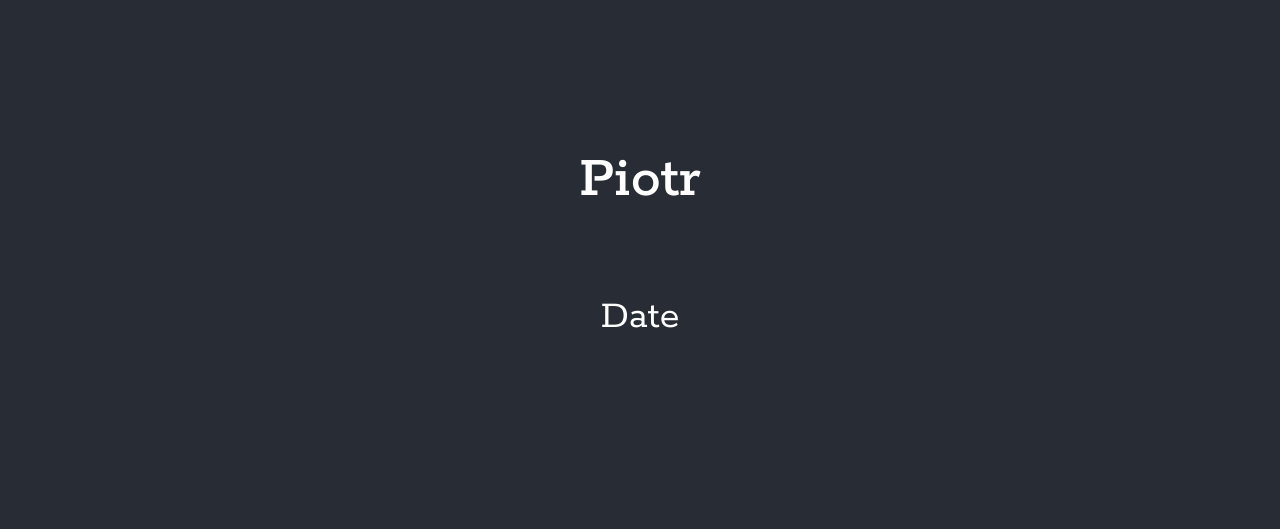
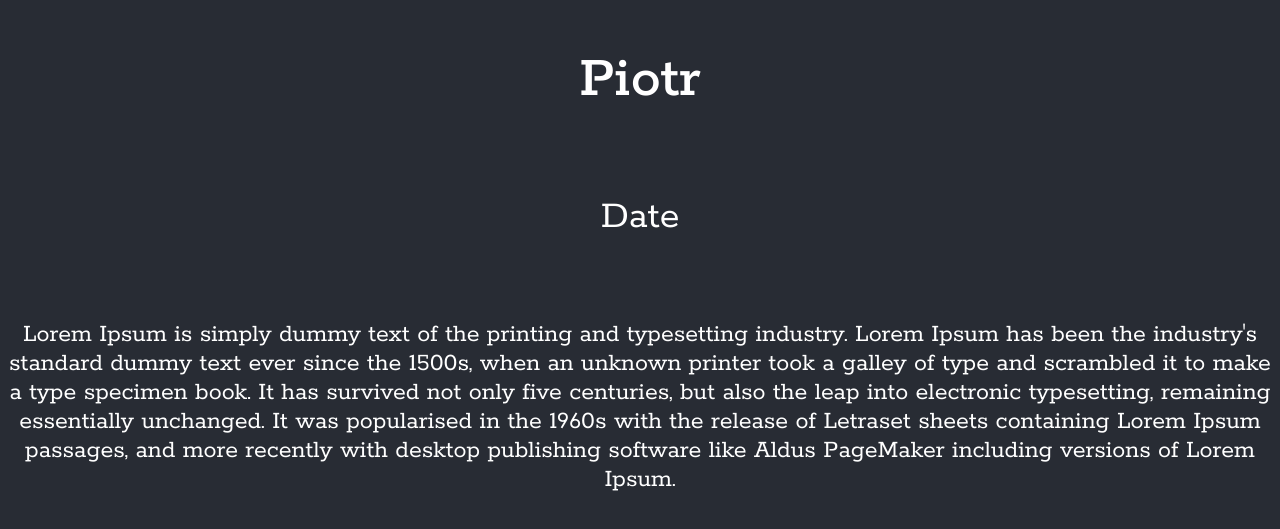
Before and after one commit to PiotrRomanczuk/30-projects-in-react, a React (Create React App) app: page / in a window 1280 px wide. Shown: the part 141-670 px from the top of the page. Built offline with nearby package versions, Linux system fonts and the light colour scheme.

Commit message:
Added margins to css

```diff
--- a/src/App.css
+++ b/src/App.css
@@ -36,3 +36,47 @@
   font-weight: 400;
   margin: 5rem 0;
 }
+
+
+/* Margins */
+
+.margin-1 {
+  margin: 1;
+}
+.margin-2 {
+  margin: 2;
+}
+.margin-3 {
+  margin: 3;
+}
+.margin-4 {
+  margin: 4;
+}
+
+/* Top */
+.mt-1 {
+  margin-top: 1rem;
+}
+.mt-2 {
+  margin-top: 2rem;
+}
+.mt-3 {
+  margin-top: 3rem;
+}
+.mt-4 {
+  margin-top: 4rem;
+}
+
+/* Bottom */
+.mb-1 {
+  margin-bottom: 1rem;
+}
+.mb-2 {
+  margin-bottom: 2rem;
+}
+.mb-3 {
+  margin-bottom: 3rem;
+}
+.mb-4 {
+  margin-bottom: 4rem;
+}
--- a/src/projects/EsignatureApp.jsx
+++ b/src/projects/EsignatureApp.jsx
@@ -6,6 +6,17 @@
 		<div className='container text-center'>
 			<Title classes={'title'} text={'Piotr'} />
 			<Title classes={'subtitle'} text={'Date'} />
+			<p>
+				Lorem Ipsum is simply dummy text of the printing and typesetting
+				industry. Lorem Ipsum has been the industry's standard dummy text ever
+				since the 1500s, when an unknown printer took a galley of type and
+				scrambled it to make a type specimen book. It has survived not only five
+				centuries, but also the leap into electronic typesetting, remaining
+				essentially unchanged. It was popularised in the 1960s with the release
+				of Letraset sheets containing Lorem Ipsum passages, and more recently
+				with desktop publishing software like Aldus PageMaker including versions
+				of Lorem Ipsum.
+			</p>
 		</div>
 	);
 }
```
